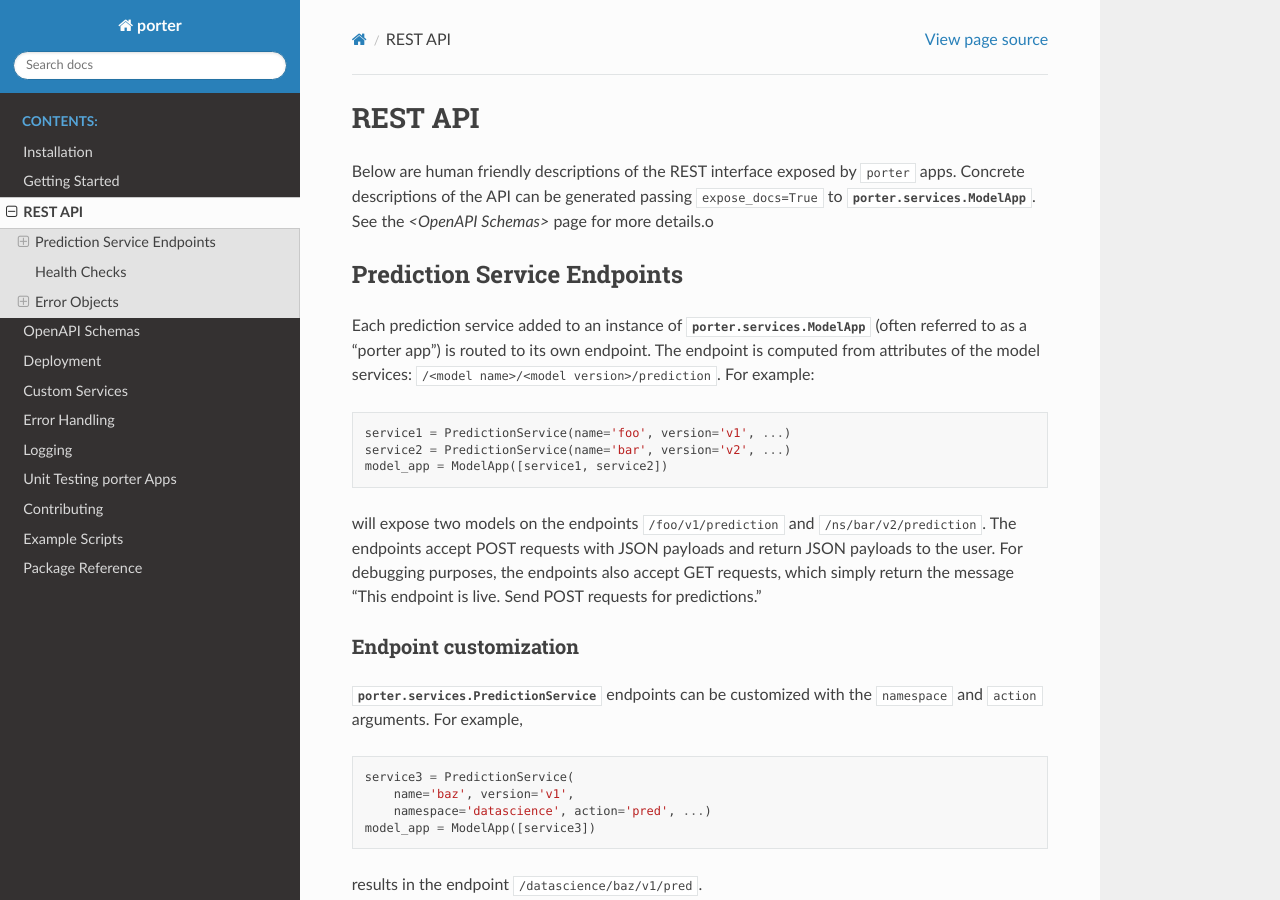
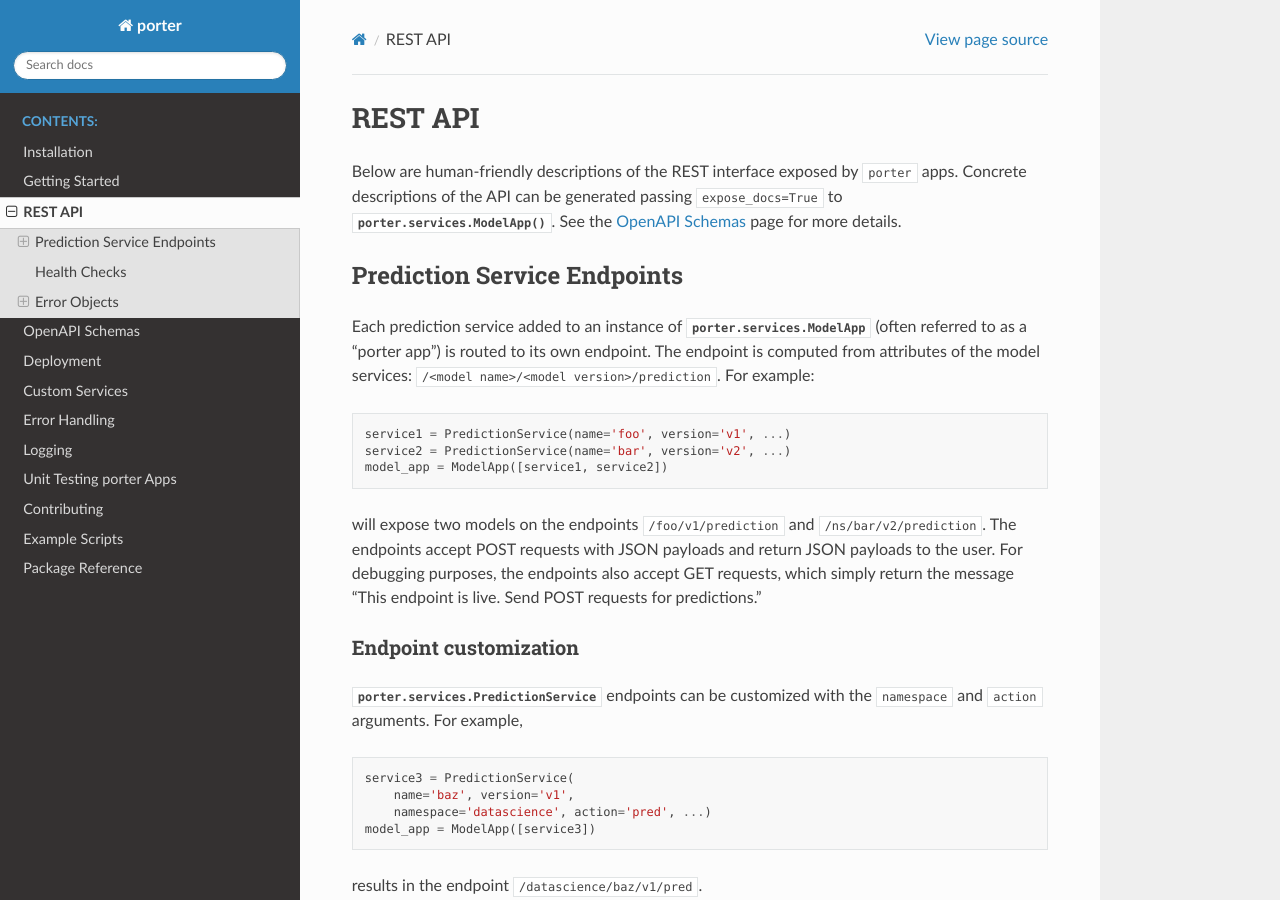
Before and after one commit to dantegates/porter, a Sphinx documentation site: the page built from docs/rest_api.rst, in a window 1280 px wide and 900 px high. Built offline with Sphinx 7.4.7 and the Read the Docs theme 2.0.0, drawn with Linux system fonts in a browser that asks for light colours; some of the changed lines change nothing that is shown.

Commit message:
fixing the stuff I broke :)

```diff
--- a/docs/rest_api.rst
+++ b/docs/rest_api.rst
@@ -3,7 +3,7 @@
 REST API
 ========
 
-Below are human friendly descriptions of the REST interface exposed by ``porter`` apps. Concrete descriptions of the API can be generated passing ``expose_docs=True`` to :class:`porter.services.ModelApp`. See the `<OpenAPI Schemas>` page for more details.o
+Below are human-friendly descriptions of the REST interface exposed by ``porter`` apps. Concrete descriptions of the API can be generated passing ``expose_docs=True`` to :class:`porter.services.ModelApp()`. See the :ref:`OpenAPI Schemas <schema_documentation>` page for more details.
 
 
 Prediction Service Endpoints
@@ -89,6 +89,8 @@ Responses to requests that result in client or server side errors will return th
         "request_id": "e7fd6560f6614a77bd762f878ea1dd7f"
     }
 
+
+
 Status Codes
 ^^^^^^^^^^^^
 
```
